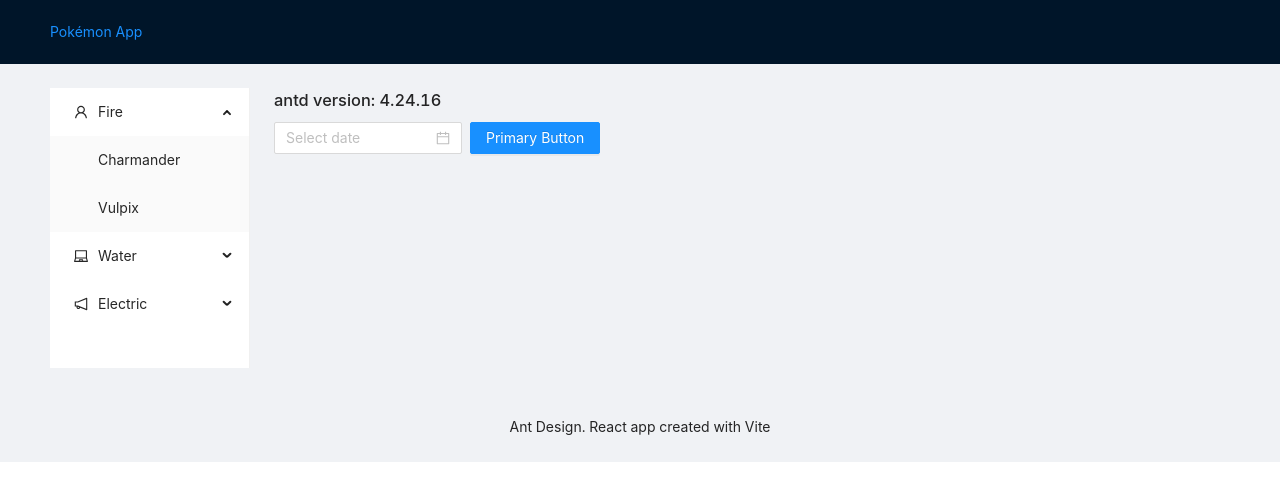
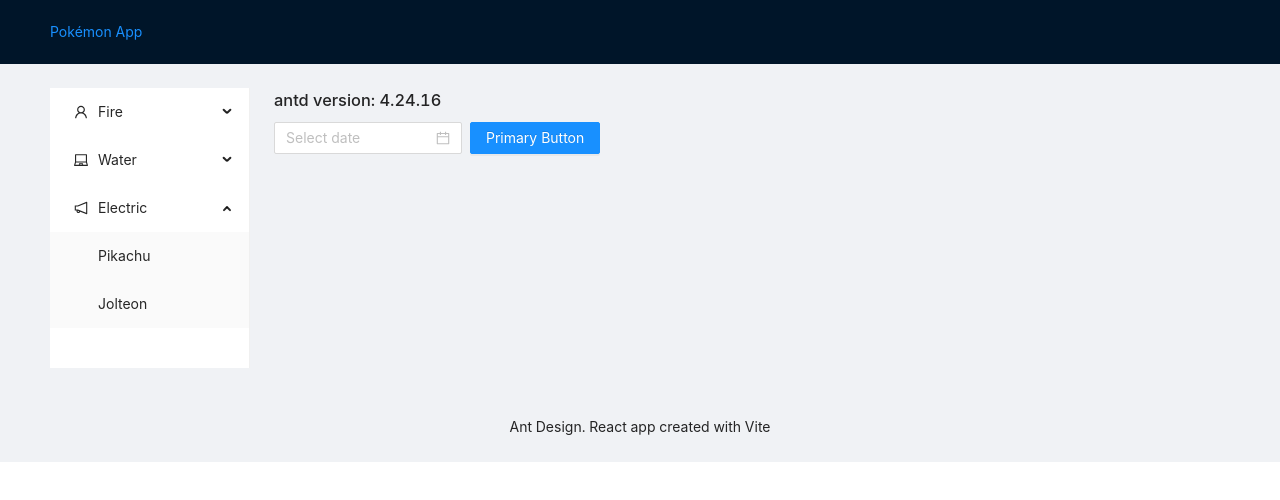
Before and after one commit to ddrempe/ant-design-with-vite-sandbox, a React (Vite) app: page / in a window 1280 px wide. Shown: the top 500 px of the page. Built offline with nearby package versions, Linux system fonts and the light colour scheme.

Commit message:
Extracted menu options from ui layout

```diff
--- a/src/views/Main.jsx
+++ b/src/views/Main.jsx
@@ -18,6 +18,33 @@ const { Link, Title } = Typography;
 const { SubMenu } = Menu;
 const { Header, Content, Footer, Sider } = Layout;
 
+const sideMenuOptions = [
+  {
+    id: "fire",
+    title: "Fire",
+    icon: <UserOutlined />,
+    items: [
+      { id: 1, title: "Charmander" },
+      { id: 2, title: "Vulpix" },
+    ],
+  },
+  {
+    id: "water",
+    title: "Water",
+    icon: <LaptopOutlined />,
+    items: [{ id: 3, title: "Blastoise" }],
+  },
+  {
+    id: "electric",
+    title: "Electric",
+    icon: <NotificationOutlined />,
+    items: [
+      { id: 4, title: "Pikachu" },
+      { id: 5, title: "Jolteon" },
+    ],
+  },
+];
+
 export default function Main() {
   const [currentMenuItem, setCurrentMenuItem] = useState();
   const history = useHistory();
@@ -30,48 +57,41 @@ export default function Main() {
   return (
     <Fragment>
       <Layout>
-        <Header className="header">
+        <Header>
           <Link href="/">Pokémon App</Link>
         </Header>
         <Content style={{ padding: "0 50px" }}>
-          <Layout
-            className="site-layout-background"
-            style={{ padding: "24px 0" }}
-          >
-            <Sider className="site-layout-background" width={200}>
+          <Layout style={{ padding: "24px 0" }}>
+            <Sider width={200}>
               <Menu
                 mode="inline"
-                defaultSelectedKeys={["1"]}
-                defaultOpenKeys={["sub1"]}
+                defaultOpenKeys={["electric"]}
                 style={{ height: "100%" }}
                 onClick={handleClick}
                 selectedKeys={[currentMenuItem]}
               >
-                <SubMenu key="sub1" icon={<UserOutlined />} title="Fire">
-                  <Menu.Item key="1">Charmander</Menu.Item>
-                  <Menu.Item key="2">Vulpix</Menu.Item>
-                </SubMenu>
-                <SubMenu key="sub2" icon={<LaptopOutlined />} title="Water">
-                  <Menu.Item key="3">Blastoise</Menu.Item>
-                </SubMenu>
-                <SubMenu
-                  key="sub3"
-                  icon={<NotificationOutlined />}
-                  title="Electric"
-                >
-                  <Menu.Item key="4">Pikachu</Menu.Item>
-                  <Menu.Item key="5">Jolteon</Menu.Item>
-                </SubMenu>
+                {sideMenuOptions.map((option) => (
+                  <SubMenu
+                    key={option.id}
+                    icon={option.icon}
+                    title={option.title}
+                  >
+                    {option.items.map((item) => (
+                      <Menu.Item key={item.id}>{item.title}</Menu.Item>
+                    ))}
+                  </SubMenu>
+                ))}
               </Menu>
             </Sider>
             <Content style={{ padding: "0 24px", minHeight: 280 }}>
               <Switch>
-                <Route path="/1">
-                  <Title>Charmander</Title>
-                </Route>
-                <Route path="/2">
-                  <Title>Vulpix</Title>
-                </Route>
+                {sideMenuOptions.map((option) =>
+                  option.items.map((item) => (
+                    <Route path={`/${item.id}`}>
+                      <Title>{item.title}</Title>
+                    </Route>
+                  ))
+                )}
                 <Route exact path="/">
                   <Home />
                 </Route>
```
